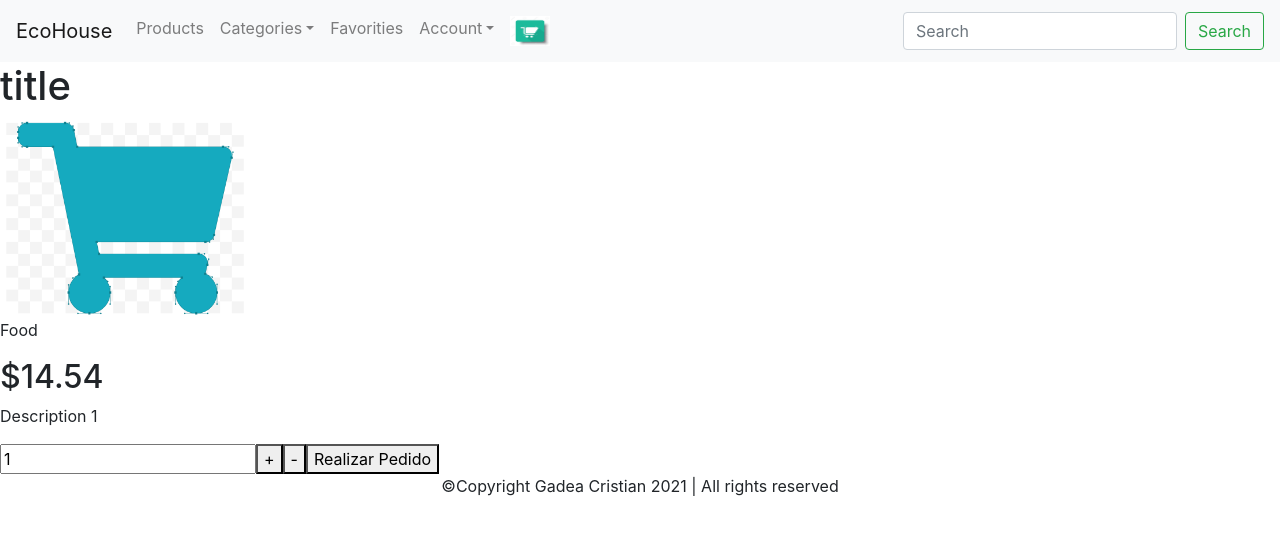
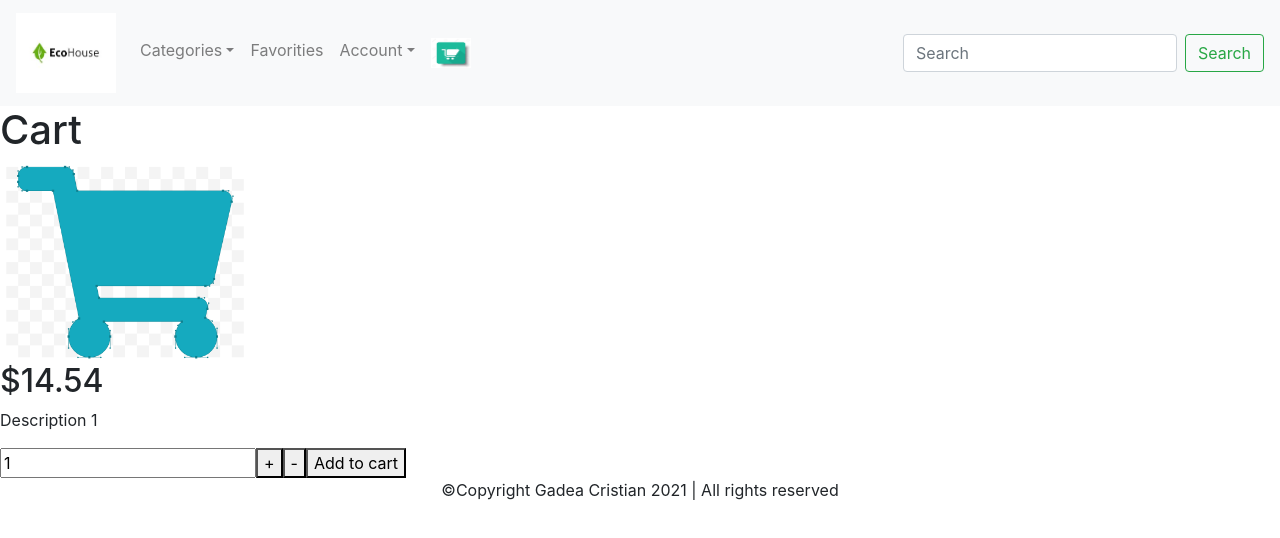
Before and after one commit to CrisGadea/EcoTienda-Gadea, a React (Create React App) app: page /items/1 in a window 1280 px wide. Shown: the top 538 px of the page. Built offline with nearby package versions, Linux system fonts and the light colour scheme.

Commit message:
preparacion para entrega

```diff
--- a/src/App.js
+++ b/src/App.js
@@ -13,28 +13,29 @@ function App() {
     [
       {
         id: "1",
-        name: "title",
+        name: "Cart",
         price: 14.54,
         imageUrl: Cart,
         description: "Description 1",
-        category: "Food"
+        categoryId: "1"
       },
       {
         id: "2",
-        name: "title2",
+        name: "Notebook",
         price: 24.54,
         imageUrl: Notebook,
         description: "Description 2",
-        category: "Technology"
+        categoryId: "4"
       }
     ]
-  )
+  );
+
   return (
     <BrowserRouter>
       <NavBar/>
       <Switch>
         <Route exact path="/">
-          <ItemListContainer saludo="Welcome" items={items}/>
+          <ItemListContainer saludo="Home" items={items}/>
         </Route>
         <Route path="/category/:id">
           <ItemListContainer saludo="Categories" items={items}/>
--- a/src/components/Item.jsx
+++ b/src/components/Item.jsx
@@ -7,7 +7,7 @@ export function Item({ item }) {
             <div className="card">
                 <div className="px-2 pt-2 position-relative">
                     <NavLink to={`/items/${item.id}`}>
-                        <img alt="carro" src={item.imageUrl} className="card-img" height="125 rem"/>
+                        <img alt="imagen" src={item.imageUrl} className="card" height="225 rem"/>
                     </NavLink>
                 </div>
                 <div className="card-body">
--- a/src/components/ItemCount.jsx
+++ b/src/components/ItemCount.jsx
@@ -38,7 +38,7 @@ class ItemCount extends Component{
                 <input type="number" id="count" defaultValue={this.state.in}></input>
                 <button onClick={this.incrementar}>+</button>
                 <button onClick={this.decrementar}>-</button>
-                <button onClick={this.addOn}>Realizar Pedido</button>
+                <button onClick={this.addOn}>Add to cart</button>
             </div>
         );
     }
--- a/src/components/ItemDetail.jsx
+++ b/src/components/ItemDetail.jsx
@@ -6,7 +6,6 @@ const ItemDetail = ({item}) => {
         <div>
             <h1>{item.name}</h1>
             <img src={item.imageUrl} alt="carrito" className="Carrito"/>
-            <p>{item.category}</p>
             <h2>${item.price}</h2>
             <p>{item.description}</p>
             <ItemCount stock={5} inicial={1}/>
--- a/src/components/ItemList.jsx
+++ b/src/components/ItemList.jsx
@@ -1,18 +1,23 @@
 import '../App.css';
 import {Item} from './Item';
-import React, { useState }  from 'react';
+import React, { useState, useEffect }  from 'react';
+import { useParams } from 'react-router';
 
 export function ItemList ({items}) {
   const [itemsList, setItemsList] = useState([]);
+  const {id: idParams} = useParams();
+  console.log(idParams);
   const getItems = () => { return new Promise((resolve, reject) => {
     setTimeout(
         () => {
-           resolve(items)
+           resolve(idParams ? items.filter(item => item.categoryId === idParams) : items)
         },2000
     )})};
-  getItems()
-  .then( (resolve) => setItemsList(resolve)
-  )
+
+    useEffect(() => {
+        getItems().then((resolve) => setItemsList(resolve))
+    }, [idParams])
+
 
     return (
         <div>
--- a/src/components/NavBar.jsx
+++ b/src/components/NavBar.jsx
@@ -2,6 +2,7 @@ import React, { Component } from "react";
 import '../App.css';
 import KartWidget from './KartWidget';
 import image from '../assets/carrito.jpg';
+import Eco from '../assets/ecohouse.jpg';
 import { Link } from "react-router-dom";
 import { Navbar,  NavDropdown, Nav, Form, FormControl, Button} from 'react-bootstrap';
 
@@ -10,19 +11,19 @@ class NavBarC extends Component {
       return (
         <Navbar bg="light" expand="lg">
             <Link to="/">
-                <Navbar.Brand href="#home">EcoHouse</Navbar.Brand>
+                <Navbar.Brand href="/"><img src={Eco} alt="eco" width="100px"/></Navbar.Brand>
             </Link>
             <Navbar.Toggle aria-controls="basic-navbar-nav" />
             <Navbar.Collapse id="basic-navbar-nav">
                 <Nav className="mr-auto">
-                    <Nav.Link href="#home">Products</Nav.Link>
                     <NavDropdown title="Categories" id="basic-nav-dropdown">
-                        <NavDropdown.Item href="#action/3.1">Foods</NavDropdown.Item>
-                        <NavDropdown.Item href="#action/3.2">Drinks</NavDropdown.Item>
-                        <NavDropdown.Item href="#action/3.3">Clothes</NavDropdown.Item>
-                        <NavDropdown.Item href="#action/3.4">Technology</NavDropdown.Item>
+
+                        <Link to="/category/1">Foods</Link>
+                        <Link to="/category/2">Drinks</Link>
+                        <Link to="/category/3">Clothes</Link>
+                        <Link to="/category/4">Technology</Link>
                         <NavDropdown.Divider />
-                        <NavDropdown.Item href="#action/3.5">House</NavDropdown.Item>
+                        <Link to="/category/5">House</Link>
                     </NavDropdown>
                     <Nav.Link href="#link">Favorities</Nav.Link>
                     <NavDropdown title="Account" id="basic-nav-dropdown">
```
Also changed, not shown: src/components/Order.jsx (added, +11 -0 lines), src/assets/ecohouse.jpg (added).
